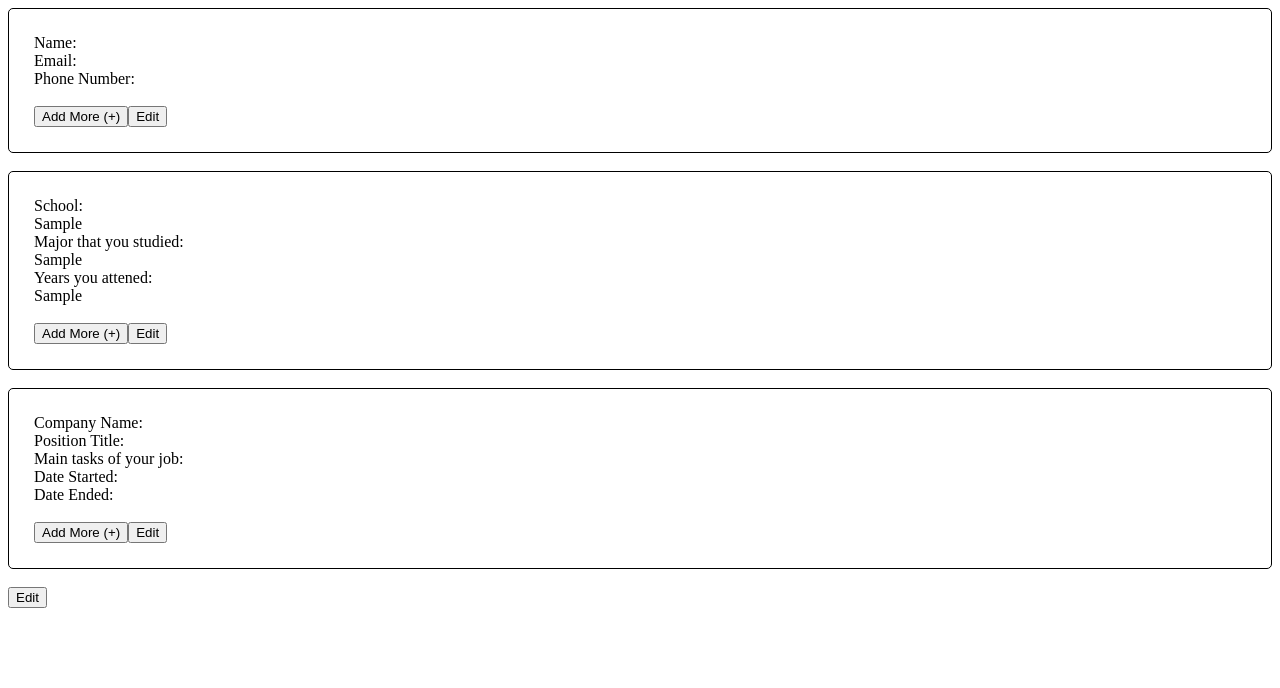
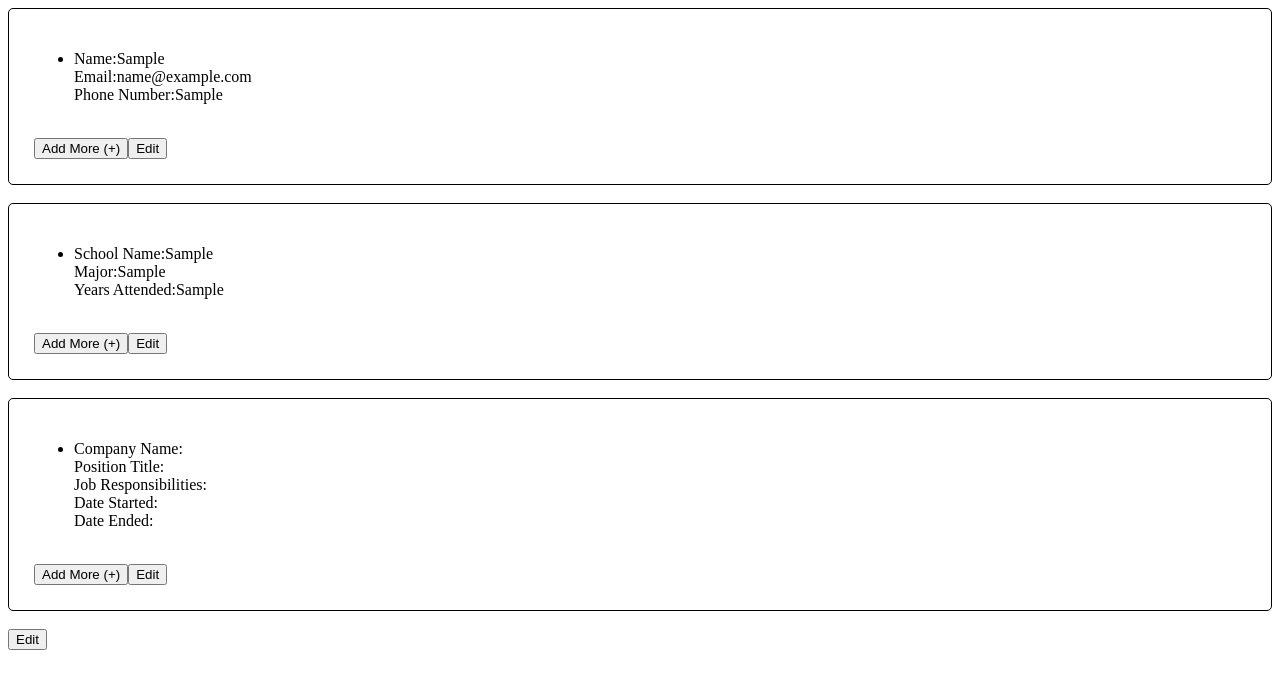
Before and after one commit to sang092696/cv_project, a React (Create React App) app: page / in a window 1280 px wide. Both pictures are taken after typing "Sample", "name@example.com", "Sample", "Sample", "Sample", "Sample" into the empty fields and a click on the button "Submit!". Shown: the top 688 px of the page. Built offline with nearby package versions, Linux system fonts and the light colour scheme.

Commit message:
Takes input of all fields and once submitted, displays each value

```diff
--- a/src/App.js
+++ b/src/App.js
@@ -38,45 +38,22 @@ class App extends React.Component{
                 isEditing:false,
                 addAnother:false
             },
-
-
-            name:'',
-            email:'',
-            phoneNumber:'',
-            genInfo:[],
-            workInfo:[],
-            educationInfo:[],
-            isEditing:false,
-            schoolName:'',
-            major:'',
-            yearAt:'',
-            companyName:'',
-            positionTitle:'',
-            jobTasks:'',
-            jobDateStart:'',
-            jobDateEnd:''
+            generalInfoArr:[],
+            workInfoArr:[],
+            educationInfoArr:[],
+            hasSubmitted:false
 
         }
-        this.handleChange = this.handleChange.bind(this)
         this.handleChangeGeneral = this.handleChangeGeneral.bind(this)
+        this.handleChangeSchool = this.handleChangeSchool.bind(this)
+        this.handleChangeWork =this.handleChangeWork.bind(this)
         this.handleSubmit=this.handleSubmit.bind(this)
         this.handleEdit = this.handleEdit.bind(this)
-    }
-
-    handleChange(e){
-        const value = e.target.value
-        this.setState({
-            ...this.state,
-            [e.target.name]: value
-        })
     }
 
     handleChangeGeneral(e){
 
         const value = e.target.value
-        let nameIn = e.target.name
-        //const newInfo = {...[e.target.id]}
-        //newInfo[name] = value
 
         this.setState((prevState)=>({
             generalInfo:{
@@ -89,19 +66,83 @@ class App extends React.Component{
             console.log(this.state.generalInfo)
         });
     }
+    handleChangeSchool(e){
+
+        const value = e.target.value
+
+        this.setState((state)=>({
+            educationInfo:{
+                ...state.educationInfo,
+                key:Math.random().toString(36).substr(2,9),
+                [e.target.name]:value,
+            }
+        }
+        ),()=>{
+            console.log(this.state.educationInfo)
+        });
+    }
+    handleChangeWork(e){
+
+        const value = e.target.value
+
+        this.setState((prevState)=>({
+            workInfo:{
+                ...prevState.workInfo,
+                key:Math.random().toString(36).substr(2,9),
+                [e.target.name]:value,
+            }
+        }
+        ),()=>{
+            console.log(this.state.workInfo)
+        });
+    }
 
     handleSubmit(e){
         e.preventDefault();
-        const newItem=this.state.generalInfo
-        const items = [...this.state.genInfo, newItem]
+        const newItem1=this.state.generalInfo
+        const newItem2=this.state.educationInfo
+        const newItem3=this.state.workInfo
+        const items1 = [...this.state.generalInfoArr, newItem1]
+        const items2 = [...this.state.educationInfoArr,newItem2]
+        const items3 = [...this.state.workInfoArr,newItem3]
+
+
         this.setState((prevState)=>({
-            isEditing:!this.state.isEditing,
-        }))
+            generalInfoArr:items1,
+            educationInfoArr:items2,
+            workInfoArr:items3,
+
+            generalInfo:{
+                ...prevState.generalInfo,
+                name:'',
+                email:'',
+                phoneNumber:'',
+            },
+            educationInfo:{
+                ...prevState.educationInfo,
+                schoolName:'',
+                major:'',
+                yearAt:'',
+            },
+            workInfo:{
+                ...prevState.workInfo,
+                companyName:'',
+                positionTitle:'',
+                jobTasks:'',
+                jobDateStart:'',
+                jobDateEnd:'',
+            },
+            hasSubmitted:true
+        }),()=>{
+            console.log(this.state.generalInfoArr)
+            console.log(this.state.workInfoArr)
+            console.log(this.state.educationInfoArr)
+        })
     }
 
     handleEdit(){
         this.setState({
-            isEditing:!this.state.isEditing,
+            hasSubmitted:!this.state.hasSubmitted,
         })
     }
 
@@ -109,13 +150,13 @@ class App extends React.Component{
 
         return(
             <form onSubmit={this.handleSubmit}>
-                <GenInfo generalInfo={this.state.generalInfo} isEditing={this.state.isEditing} name={this.state.name} email={this.state.email} number={this.state.phoneNumber} handleChange={this.handleChangeGeneral}/>
+                <GenInfo generalInfoArr={this.state.generalInfoArr} hasSubmitted={this.state.hasSubmitted} generalInfo={this.state.generalInfo} handleChange={this.handleChangeGeneral}/>
                 <br />
-                <EducationInfo schoolName={this.state.schoolName} major={this.state.major} yearAt={this.state.yearAt} isEditing={this.state.isEditing} handleChange={this.handleChange} />
+                <EducationInfo educationInfoArr={this.state.educationInfoArr} hasSubmitted={this.state.hasSubmitted} educationInfo={this.state.educationInfo} handleChange={this.handleChangeSchool} />
                 <br />
-                <ExperienceInfo companyName={this.state.companyName} positionTitle={this.state.positionTitle} jobTasks={this.state.jobTasks} jobDateStart={this.state.jobDateStart} jobDateEnd={this.state.jobDateEnd} isEditing={this.state.isEditing} handleChange={this.handleChange} />
+                <ExperienceInfo workInfoArr={this.state.workInfoArr} hasSubmitted={this.state.hasSubmitted} workInfo={this.state.workInfo} handleChange={this.handleChangeWork} />
                 <br />
-                {this.state.isEditing?<button onClick={this.handleEdit} type='button'>Edit</button>:<div><button type='submit'>Submit!</button></div>}
+                {this.state.hasSubmitted?<button onClick={this.handleEdit} type='button'>Edit</button>:<div><button type='submit'>Submit!</button></div>}
             </form>
 
         );
@@ -128,27 +169,36 @@ class GenInfo extends React.Component{
     }
 
     render(){
-        const inputInfoName = <div><input id="generalInfo" name="name" value={this.props.generalInfo.name} onChange={this.props.handleChange}></input></div>;
-        const inputInfoEmail = <div><input id="generalInfo" name="email" value={this.props.generalInfo.email} onChange={this.props.handleChange}></input></div>;
-        const inputInfoNumber = <div><input id="generalInfo" name="phoneNumber" value={this.props.generalInfo.number} onChange={this.props.handleChange}></input></div>;
+        const inputInfoName = <div><input id='generalInfo' name="name" value={this.props.generalInfo.name} onChange={this.props.handleChange}></input></div>;
+        const inputInfoEmail = <div><input id='generalInfo' name="email" value={this.props.generalInfo.email} onChange={this.props.handleChange}></input></div>;
+        const inputInfoNumber = <div><input id='generalInfo' name="phoneNumber" value={this.props.generalInfo.phoneNumber} onChange={this.props.handleChange}></input></div>;
         return(
             <div style={inputStyle}>
-                {!this.props.isEditing?
+                {!this.props.hasSubmitted?
                 <div>
                     Name:{inputInfoName}
                     Email:{inputInfoEmail}
                     Phone Number:{inputInfoNumber}
                 </div>:
                 <div>
-                    Name:<div>{this.props.name}</div>
-                    Email:<div>{this.props.email}</div>
-                    Phone Number:<div>{this.props.number}</div>
+                    <ul styles={{listStyleType:"none"}}>
+                        {this.props.generalInfoArr.map((info)=>{
+                            return(
+                                <li key={info.key} >
+                                    {" "}
+                                    <div>Name:{info.name}</div>
+                                    <div>Email:{info.email}</div>
+                                    <div>Phone Number:{info.phoneNumber}</div>
+                                </li>
+                            );
+                        })}
+                    </ul>
 
                 </div>
                 }
 
                 <br />
-                {this.props.isEditing?<div><button>Add More (+)</button><button>Edit</button></div>:<div><button>Add More (+)</button></div>}
+                {this.props.hasSubmitted?<div><button>Add More (+)</button><button>Edit</button></div>:<div><button>Add More (+)</button></div>}
             </div>
         );
     }
@@ -159,17 +209,36 @@ class EducationInfo extends React.Component{
         super(props);
     }
     render(){
-        const inputSchool = <div><input name="schoolName" value={this.props.schoolName} onChange={this.props.handleChange}></input></div>;
-        const inputMajor = <div><input name="major" value={this.props.major} onChange={this.props.handleChange}></input></div>;
-        const inputYears = <div><input name="yearAt" value={this.props.yearAt} onChange={this.props.handleChange}></input></div>;
+        const inputSchool = <div><input id="educationInfo" name="schoolName" value={this.props.educationInfo.schoolName||""} onChange={this.props.handleChange}></input></div>;
+        const inputMajor = <div><input id="educationInfo" name="major" value={this.props.educationInfo.major||""} onChange={this.props.handleChange}></input></div>;
+        const inputYears = <div><input id="educationInfo" name="yearAt" value={this.props.educationInfo.yearAt||""} onChange={this.props.handleChange}></input></div>;
         return(
             <div style={inputStyle}>
-                School:{this.props.isEditing ? <div>{this.props.schoolName}</div>:inputSchool}
-                Major that you studied:{this.props.isEditing ? <div>{this.props.major}</div>:inputMajor}
-                Years you attened:{this.props.isEditing ? <div>{this.props.yearAt}</div>:inputYears}
+                {!this.props.hasSubmitted?
+                <div>
+                    School Name:{inputSchool}
+                    Major:{inputMajor}
+                    Years Attended:{inputYears}
+                </div>:
+                <div>
+                    <ul styles={{listStyleType:"none"}}>
+                        {this.props.educationInfoArr.map((info)=>{
+                            return(
+                                <li key={info.key} >
+                                    {" "}
+                                    <div>School Name:{info.schoolName}</div>
+                                    <div>Major:{info.major}</div>
+                                    <div>Years Attended:{info.yearAt}</div>
+                                </li>
+                            );
+                        })}
+                    </ul>
+
+                </div>
+                }
                 <br />
 
-                {this.props.isEditing?<div><button>Add More (+)</button><button>Edit</button></div>:<div><button>Add More (+)</button></div>}
+                {this.props.hasSubmitted?<div><button>Add More (+)</button><button>Edit</button></div>:<div><button>Add More (+)</button></div>}
             </div>
         )
     }
@@ -181,22 +250,43 @@ class ExperienceInfo extends React.Component{
     }
 
     render(){
-        const inputCompanyName = <div><input name="companyName" value={this.props.companyName} onChange={this.props.handleChange}></input></div>;
-        const inputPositionTitle = <div><input name="positionTitle" value={this.props.positionTitle} onChange={this.props.handleChange}></input></div>;
-        const inputJobTasks = <div><textarea rows="4" cols="50" name="jobTasks" value={this.props.jobTasks} onChange={this.props.handleChange}></textarea></div>;
-        const inputJobDateStart=<div><input name="jobDateStart" value={this.props.jobDateStart} onChange={this.props.handleChange}></input></div>
-        const inputJobDateEnd=<div><input name="jobDateEnd" value={this.props.jobDateEnd} onChange={this.props.handleChange}></input></div>
+        const inputCompanyName = <div><input id="workInfo" name="companyName" value={this.props.workInfo.companyName} onChange={this.props.handleChange}></input></div>;
+        const inputPositionTitle = <div><input id="workInfo" name="positionTitle" value={this.props.workInfo.positionTitle} onChange={this.props.handleChange}></input></div>;
+        const inputJobTasks = <div><textarea id="workInfo" rows="4" cols="50" name="jobTasks" value={this.props.workInfo.jobTasks} onChange={this.props.handleChange}></textarea></div>;
+        const inputJobDateStart=<div><input id="workInfo" name="jobDateStart" value={this.props.workInfo.jobDateStart} onChange={this.props.handleChange}></input></div>
+        const inputJobDateEnd=<div><input id="workInfo" name="jobDateEnd" value={this.props.workInfo.jobDateEnd} onChange={this.props.handleChange}></input></div>
 
         return(
             <div style={inputStyle}>
-                Company Name:{this.props.isEditing ? <div>{this.props.companyName}</div>:inputCompanyName}
-                Position Title:{this.props.isEditing ? <div>{this.props.positionTitle}</div>:inputPositionTitle}
-                Main tasks of your job:{this.props.isEditing ? <div>{this.props.jobTasks}</div>:inputJobTasks}
-                Date Started:{this.props.isEditing ? <div>{this.props.jobDateStart}</div>:inputJobDateStart}
-                Date Ended:{this.props.isEditing ? <div>{this.props.jobDateEnd}</div>:inputJobDateEnd}
+                {!this.props.hasSubmitted?
+                <div>
+                    Company Name:{inputCompanyName}
+                    Position Title:{inputPositionTitle}
+                    Job Responsibilities:{inputJobTasks}
+                    Date Started:{inputJobDateStart}
+                    Date Ended: {inputJobDateEnd}
+                </div>:
+                <div>
+                   <ul styles={{listStyleType:"none"}}>
+                        {this.props.workInfoArr.map((info)=>{
+                            return(
+                                <li key={info.key} >
+                                    {" "}
+                                    <div>Company Name:{info.companyName}</div>
+                                    <div>Position Title:{info.positionTitle}</div>
+                                    <div>Job Responsibilities:{info.jobTasks}</div>
+                                    <div>Date Started:{info.jobDateStart}</div>
+                                    <div>Date Ended:{info.jobDateEnd}</div>
+                                </li>
+                            );
+                        })}
+                    </ul>
+
+                </div>
+                }
                 <br />
 
-                {this.props.isEditing?<div><button>Add More (+)</button><button>Edit</button></div>:<div><button>Add More (+)</button></div>}
+                {this.props.hasSubmitted?<div><button>Add More (+)</button><button>Edit</button></div>:<div><button>Add More (+)</button></div>}
             </div>
         )
     }
```
